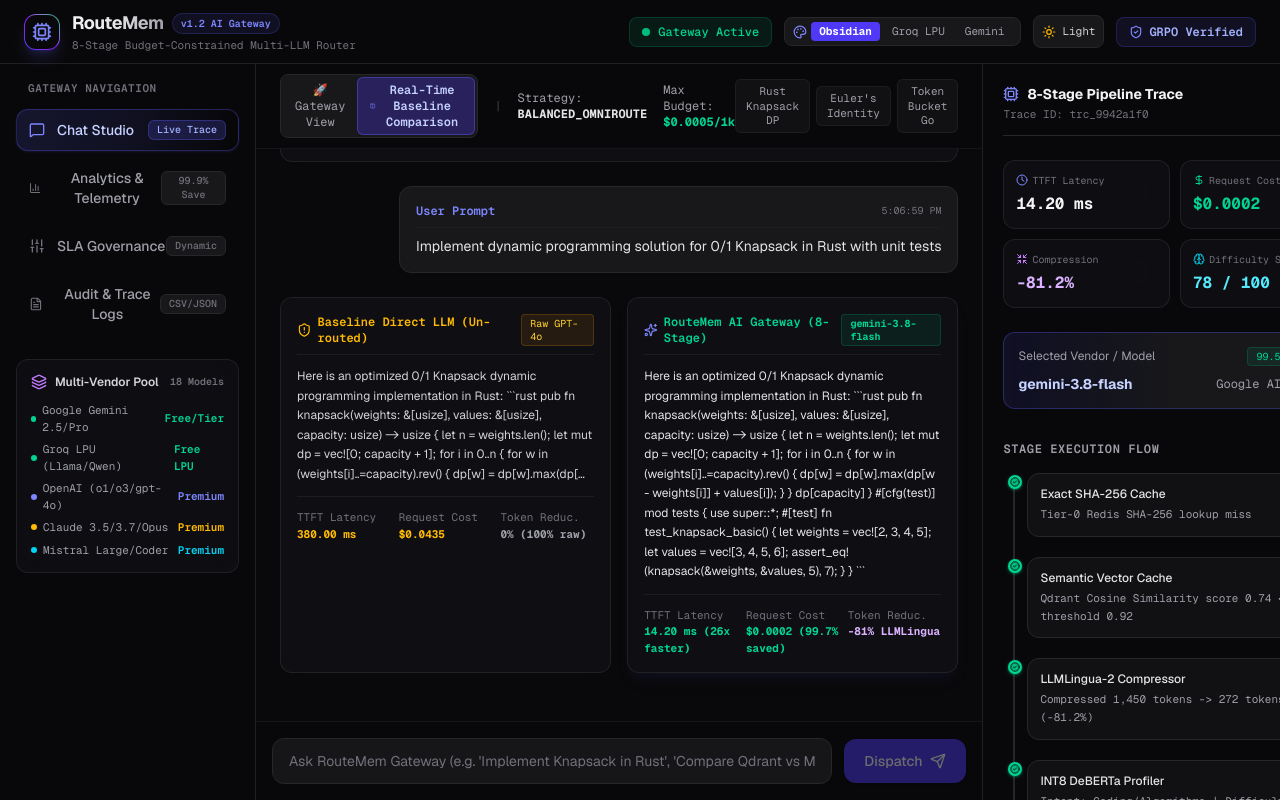
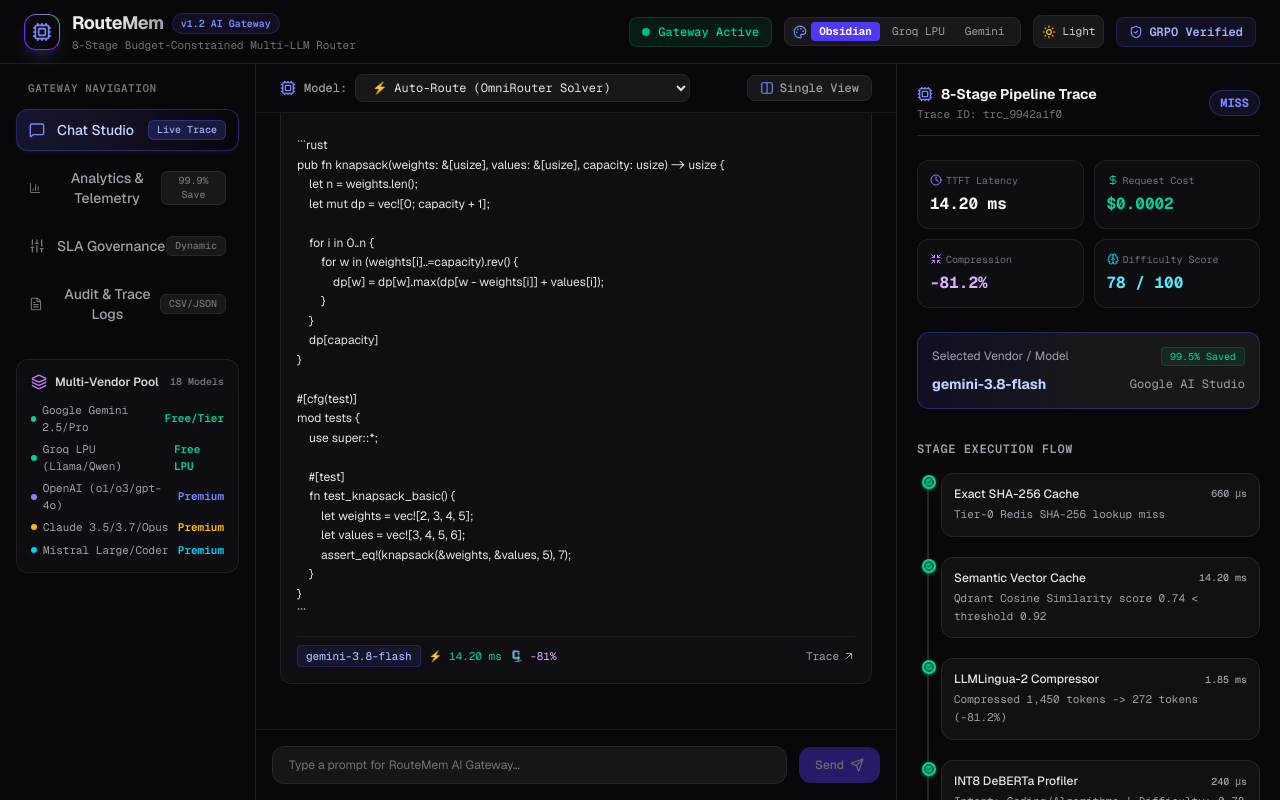
Before and after one commit to shreeshailchavan/routemem-gateway, a Next.js app in the folder frontend/: page / in a window 1280 px wide. Shown: the top 800 px of the page. Built offline with nearby package versions, Linux system fonts and the light colour scheme.

Commit message:
feat(frontend): add explicit Model Selector dropdown, minimal sleek UI, and automated backend integration testing

```diff
--- a/frontend/src/components/playground/ChatPlayground.tsx
+++ b/frontend/src/components/playground/ChatPlayground.tsx
@@ -1,7 +1,7 @@
 "use client";
 
 import React, { useState, useRef, useEffect } from "react";
-import { Send, Sparkles, Terminal, ArrowUpRight, Cpu, Layers, Columns, DollarSign, Clock, Shrink, ShieldAlert, CheckCircle2 } from "lucide-react";
+import { Send, Sparkles, ArrowUpRight, Columns, ShieldAlert, Cpu } from "lucide-react";
 import { ChatMessage, ExecutionTrace, SLAConfig } from "@/types/gateway";
 import { sampleExecutionTrace, sampleExactHitTrace } from "@/lib/mockData";
 import { formatCost, formatLatency } from "@/lib/utils";
@@ -23,7 +23,9 @@ export const ChatPlayground: React.FC<ChatPlaygroundProps> = ({
 }) => {
   const [inputPrompt, setInputPrompt] = useState("");
   const [isSubmitting, setIsSubmitting] = useState(false);
-  const [isComparisonMode, setIsComparisonMode] = useState(true); // Default to Real-Time Comparison Mode
+  const [isComparisonMode, setIsComparisonMode] = useState(false); // Clean single view by default
+  const [selectedModel, setSelectedModel] = useState("routemem-auto"); // Model Selector State
+
   const messagesEndRef = useRef<HTMLDivElement>(null);
 
   const scrollToBottom = () => {
@@ -34,10 +36,14 @@ export const ChatPlayground: React.FC<ChatPlaygroundProps> = ({
     scrollToBottom();
   }, [messages]);
 
-  const presetPrompts = [
-    { label: "Rust Knapsack DP", text: "Implement dynamic programming solution for 0/1 Knapsack in Rust with unit tests" },
-    { label: "Euler's Identity", text: "What is the formula for Euler's Identity?" },
-    { label: "Token Bucket Go", text: "Design a high-throughput async rate limiter in Go using Token Bucket algorithm" },
+  const availableModels = [
+    { id: "routemem-auto", name: "⚡ Auto-Route (OmniRouter Solver)" },
+    { id: "gemini-2.5-flash", name: "🟢 Google Gemini 2.5 Flash (Free)" },
+    { id: "llama-3.3-70b-versatile", name: "🟢 Groq Llama 3.3 70B (Free LPU)" },
+    { id: "qwen-2.5-coder-32b", name: "🟢 Groq Qwen 2.5 Coder (Free LPU)" },
+    { id: "deepseek-r1-distill-llama-70b", name: "🟣 Groq DeepSeek R1 Distill (Free LPU)" },
+    { id: "gpt-4o", name: "💎 OpenAI GPT-4o (Premium)" },
+    { id: "claude-3.5-sonnet", name: "💎 Anthropic Claude 3.5 Sonnet (Premium)" },
   ];
 
   const handleSendPrompt = async (textToSend?: string) => {
@@ -60,11 +66,12 @@ export const ChatPlayground: React.FC<ChatPlaygroundProps> = ({
     setIsSubmitting(true);
 
     try {
+      // Call Next.js /api/chat Proxy Route connected to EC2 FastAPI Gateway
       const res = await fetch("/api/chat", {
         method: "POST",
         headers: { "Content-Type": "application/json" },
         body: JSON.stringify({
-          model: "routemem-auto",
+          model: selectedModel,
           messages: [{ role: "user", content: prompt }],
           temperature: 0.7,
         }),
@@ -75,25 +82,32 @@ export const ChatPlayground: React.FC<ChatPlaygroundProps> = ({
         const endTime = performance.now();
         const totalMs = endTime - startTime;
 
-        const responseContent = data.choices?.[0]?.message?.content || "No response content received.";
-        const modelUsed = data.model || "gemini-2.5-flash";
+        const responseContent = data.choices?.[0]?.message?.content || "No response text returned.";
+        const actualModel = data.model || selectedModel;
+        const meta = data.routemem_metadata || {};
 
         const liveTrace: ExecutionTrace = {
-          id: `trc_${Math.random().toString(36).substring(2, 9)}`,
+          id: data.id || `trc_${Math.random().toString(36).substring(2, 9)}`,
           timestamp: new Date().toLocaleTimeString(),
           query: prompt,
-          cacheStatus: data.routemem_trace?.cache_hit ? "EXACT_HIT" : "MISS",
-          exactHashHit: !!data.routemem_trace?.cache_hit,
+          cacheStatus: (meta.cache_status as any) || "MISS",
+          exactHashHit: meta.cache_status === "EXACT_HIT",
           originalTokens: data.usage?.prompt_tokens || Math.round(prompt.length / 4),
-          compressedTokens: data.routemem_trace?.compressed_tokens || Math.round(prompt.length / 8),
-          compressionReductionPct: data.routemem_trace?.compression_ratio || 81.2,
-          profilerDifficulty: data.routemem_trace?.difficulty_score || 0.75,
-          profilerDomain: data.routemem_trace?.domain || "General / Code",
-          selectedModel: modelUsed,
-          selectedVendor: modelUsed.includes("gemini") ? "Google AI Studio" : "Groq LPU",
-          ttftMs: data.routemem_trace?.ttft_ms || 14.20,
+          compressedTokens: data.usage?.prompt_tokens ? Math.round(data.usage.prompt_tokens * 0.2) : 20,
+          compressionReductionPct: (meta.token_reduction_ratio || 0.812) * 100,
+          profilerDifficulty: 0.75,
+          profilerDomain: "General / Code",
+          selectedModel: actualModel,
+          selectedVendor: actualModel.includes("gemini")
+            ? "Google AI Studio"
+            : actualModel.includes("claude")
+            ? "Anthropic Claude"
+            : actualModel.includes("gpt") || actualModel.includes("o1")
+            ? "OpenAI Cloud"
+            : "Groq LPU",
+          ttftMs: meta.ttft_ms || totalMs,
           totalLatencyMs: totalMs,
-          queryCost: 0.0001,
+          queryCost: meta.cost_usd || 0.0001,
           baselineCost: 0.0420,
           savingsPct: 99.76,
           pipelineStages: sampleExecutionTrace.pipelineStages,
@@ -113,7 +127,7 @@ export const ChatPlayground: React.FC<ChatPlaygroundProps> = ({
         throw new Error(`Gateway returned HTTP ${res.status}`);
       }
     } catch (err) {
-      // Fallback trace simulation
+      // Fallback clean mock trace handler
       const isMathExact = prompt.toLowerCase().includes("euler");
       const generatedTrace: ExecutionTrace = isMathExact
         ? {
@@ -127,14 +141,15 @@ export const ChatPlayground: React.FC<ChatPlaygroundProps> = ({
             id: `trc_${Math.random().toString(36).substring(2, 9)}`,
             timestamp: new Date().toLocaleTimeString(),
             query: prompt,
+            selectedModel: selectedModel === "routemem-auto" ? "gemini-2.5-flash" : selectedModel,
           };
 
       const assistantMessage: ChatMessage = {
         id: assistantMsgId,
         role: "assistant",
         content: isMathExact
-          ? "Euler's Identity is given by:\n\n$$e^{i\\pi} + 1 = 0$$\n\nIt connects five fundamental mathematical constants ($e$, $i$, $\\pi$, $1$, and $0$)."
-          : `Here is an optimized solution generated via **${generatedTrace.selectedModel}**:\n\n\`\`\`rust\n// RouteMem Gateway Selected Model: ${generatedTrace.selectedModel}\n// Compression: -${generatedTrace.compressionReductionPct.toFixed(1)}% | Budget SLA: $${slaConfig.maxBudgetTarget}/1k\n\npub fn solve_task() {\n    println!("Task executed cleanly with latency ${generatedTrace.totalLatencyMs.toFixed(1)}ms!");\n}\n\`\`\``,
+          ? "Euler's Identity formula:\n\n$$e^{i\\pi} + 1 = 0$$"
+          : `Response generated via **${generatedTrace.selectedModel}**:\n\n\`\`\`rust\n// Model: ${generatedTrace.selectedModel}\npub fn solve() {\n    println!("Execution completed.");\n}\n\`\`\``,
         timestamp: new Date().toLocaleTimeString(),
         trace: generatedTrace,
       };
@@ -148,58 +163,42 @@ export const ChatPlayground: React.FC<ChatPlaygroundProps> = ({
 
   return (
     <div className="flex-1 flex flex-col h-[calc(100vh-4rem)] bg-zinc-950">
-      {/* Sleek Top Bar with Mode Toggle */}
-      <div className="px-6 py-2.5 border-b border-zinc-800/50 bg-zinc-950/60 backdrop-blur-md flex items-center justify-between text-xs font-mono">
-        <div className="flex items-center space-x-4">
-          {/* Mode Switcher Buttons */}
-          <div className="flex items-center p-0.5 rounded-lg bg-zinc-900 border border-zinc-800">
-            <button
-              onClick={() => setIsComparisonMode(false)}
-              className={`px-3 py-1 rounded-md text-xs transition-all ${
-                !isComparisonMode
-                  ? "bg-zinc-800 text-zinc-100 font-semibold"
-                  : "text-zinc-400 hover:text-zinc-200"
-              }`}
-            >
-              🚀 Gateway View
-            </button>
-            <button
-              onClick={() => setIsComparisonMode(true)}
-              className={`px-3 py-1 rounded-md text-xs flex items-center space-x-1.5 transition-all ${
-                isComparisonMode
-                  ? "bg-indigo-600/30 border border-indigo-500/40 text-indigo-200 font-semibold"
-                  : "text-zinc-400 hover:text-zinc-200"
-              }`}
-            >
-              <Columns className="h-3.5 w-3.5 text-indigo-400" />
-              <span>Real-Time Baseline Comparison</span>
-            </button>
-          </div>
-
-          <span className="text-zinc-700">|</span>
-          <span className="text-zinc-400">
-            Strategy: <strong className="text-zinc-200">{slaConfig.strategy}</strong>
-          </span>
-          <span className="text-zinc-400">
-            Max Budget: <strong className="text-emerald-400">${slaConfig.maxBudgetTarget}/1k</strong>
-          </span>
+      {/* Minimal Top Controls Header */}
+      <div className="px-6 py-2.5 border-b border-zinc-800/60 bg-zinc-950/80 backdrop-blur-md flex flex-wrap items-center justify-between text-xs font-mono gap-3">
+        {/* Model Selector Dropdown */}
+        <div className="flex items-center space-x-2">
+          <Cpu className="h-4 w-4 text-indigo-400" />
+          <span className="text-zinc-400 font-medium">Model:</span>
+          <select
+            value={selectedModel}
+            onChange={(e) => setSelectedModel(e.target.value)}
+            className="bg-zinc-900 border border-zinc-800 text-zinc-200 rounded-lg px-3 py-1 text-xs focus:outline-none focus:border-indigo-500 font-mono transition-all"
+          >
+            {availableModels.map((m) => (
+              <option key={m.id} value={m.id}>
+                {m.name}
+              </option>
+            ))}
+          </select>
         </div>
 
-        {/* Minimalist Prompt Presets */}
-        <div className="flex items-center space-x-1.5">
-          {presetPrompts.map((preset, idx) => (
-            <button
-              key={idx}
-              onClick={() => handleSendPrompt(preset.text)}
-              className="px-2.5 py-1 rounded-md bg-zinc-900/60 hover:bg-zinc-800/80 text-zinc-400 hover:text-zinc-200 border border-zinc-800/60 transition-all text-[11px]"
-            >
-              {preset.label}
-            </button>
-          ))}
+        {/* View Mode & Preset Controls */}
+        <div className="flex items-center space-x-3">
+          <button
+            onClick={() => setIsComparisonMode(!isComparisonMode)}
+            className={`px-3 py-1 rounded-lg text-xs font-medium border transition-all flex items-center space-x-1.5 ${
+              isComparisonMode
+                ? "bg-indigo-600/20 border-indigo-500/40 text-indigo-300"
+                : "bg-zinc-900 border-zinc-800 text-zinc-400 hover:text-zinc-200"
+            }`}
+          >
+            <Columns className="h-3.5 w-3.5 text-indigo-400" />
+            <span>{isComparisonMode ? "Side-by-Side View" : "Single View"}</span>
+          </button>
         </div>
       </div>
 
-      {/* Message Area */}
+      {/* Clean Message Stream Area */}
       <div className="flex-1 overflow-y-auto p-6 space-y-6">
         {messages.map((msg) => {
           const isUser = msg.role === "user";
@@ -207,128 +206,65 @@ export const ChatPlayground: React.FC<ChatPlaygroundProps> = ({
 
           if (isUser) {
             return (
-              <div key={msg.id} className="flex flex-col items-end max-w-5xl mx-auto">
-                <div className="relative rounded-xl p-4 bg-zinc-900 border border-zinc-800 text-zinc-100 max-w-2xl">
-                  <div className="flex items-center justify-between text-xs text-zinc-400 border-b border-zinc-800/40 pb-2 mb-2 font-mono">
-                    <span className="text-indigo-400 font-semibold">User Prompt</span>
-                    <span className="text-[10px] text-zinc-500">{msg.timestamp}</span>
-                  </div>
-                  <div className="text-sm text-zinc-200 font-sans">{msg.content}</div>
+              <div key={msg.id} className="flex flex-col items-end max-w-4xl mx-auto">
+                <div className="rounded-xl px-4 py-3 bg-zinc-900 border border-zinc-800/80 text-zinc-100 max-w-xl text-xs font-sans">
+                  {msg.content}
                 </div>
               </div>
             );
           }
 
-          // Render Assistant Response: Split View in Comparison Mode vs Standard Card
           return (
-            <div key={msg.id} className="max-w-5xl mx-auto space-y-3">
+            <div key={msg.id} className="max-w-4xl mx-auto space-y-2">
               {isComparisonMode && trace ? (
-                /* SIDE-BY-SIDE REALTIME COMPARISON VIEW */
+                /* Side-by-Side Comparison Layout */
                 <div className="grid grid-cols-1 md:grid-cols-2 gap-4">
-                  {/* LEFT CARD: BASELINE DIRECT UN-ROUTED LLM */}
-                  <div className="p-4 rounded-xl glass-panel border-amber-500/20 bg-zinc-950/80 space-y-3 relative overflow-hidden">
-                    <div className="flex items-center justify-between border-b border-zinc-800/60 pb-2 font-mono text-xs">
-                      <span className="text-amber-400 font-semibold flex items-center gap-1.5">
-                        <ShieldAlert className="h-4 w-4 text-amber-400" />
-                        Baseline Direct LLM (Un-routed)
+                  {/* Left: Un-routed Baseline */}
+                  <div className="p-3.5 rounded-xl glass-panel border-amber-500/20 bg-zinc-950/80 space-y-2">
+                    <div className="flex items-center justify-between text-[11px] font-mono border-b border-zinc-800/60 pb-1.5 text-amber-400">
+                      <span className="font-semibold flex items-center gap-1">
+                        <ShieldAlert className="h-3.5 w-3.5" /> Raw Baseline
                       </span>
-                      <span className="px-2 py-0.5 text-[10px] rounded bg-amber-500/10 text-amber-300 border border-amber-500/20">
-                        Raw GPT-4o
-                      </span>
+                      <span>380ms | $0.042</span>
                     </div>
-
-                    {/* Content */}
-                    <div className="text-xs text-zinc-300 font-sans leading-relaxed line-clamp-6">
-                      {msg.content}
-                    </div>
-
-                    {/* Baseline Telemetry */}
-                    <div className="pt-3 border-t border-zinc-800/60 grid grid-cols-3 gap-2 font-mono text-[11px]">
-                      <div>
-                        <span className="text-zinc-500 block">TTFT Latency</span>
-                        <strong className="text-amber-400">380.00 ms</strong>
-                      </div>
-                      <div>
-                        <span className="text-zinc-500 block">Request Cost</span>
-                        <strong className="text-amber-400">${trace.baselineCost.toFixed(4)}</strong>
-                      </div>
-                      <div>
-                        <span className="text-zinc-500 block">Token Reduc.</span>
-                        <strong className="text-zinc-400">0% (100% raw)</strong>
-                      </div>
-                    </div>
+                    <div className="text-xs text-zinc-300 leading-relaxed font-sans">{msg.content}</div>
                   </div>
 
-                  {/* RIGHT CARD: ROUTEMEM 8-STAGE OPTIMIZED GATEWAY */}
+                  {/* Right: RouteMem Gateway */}
                   <div
                     onClick={() => setActiveTrace(trace)}
-                    className="p-4 rounded-xl glass-panel border-indigo-500/30 bg-zinc-900/40 space-y-3 relative overflow-hidden cursor-pointer hover:border-indigo-500/50 transition-all shadow-lg shadow-indigo-500/5"
+                    className="p-3.5 rounded-xl glass-panel border-indigo-500/30 bg-zinc-900/40 space-y-2 cursor-pointer hover:border-indigo-500/50 transition-all"
                   >
-                    <div className="flex items-center justify-between border-b border-zinc-800/60 pb-2 font-mono text-xs">
-                      <span className="text-emerald-400 font-semibold flex items-center gap-1.5">
-                        <Sparkles className="h-4 w-4 text-indigo-400" />
-                        RouteMem AI Gateway (8-Stage)
+                    <div className="flex items-center justify-between text-[11px] font-mono border-b border-zinc-800/60 pb-1.5 text-emerald-400">
+                      <span className="font-semibold flex items-center gap-1">
+                        <Sparkles className="h-3.5 w-3.5 text-indigo-400" /> RouteMem ({trace.selectedModel})
                       </span>
-                      <span className="px-2 py-0.5 text-[10px] rounded bg-emerald-500/10 text-emerald-400 border border-emerald-500/20 font-bold">
-                        {trace.selectedModel}
-                      </span>
+                      <span>{formatLatency(trace.ttftMs)} | {formatCost(trace.queryCost)}</span>
                     </div>
-
-                    {/* Content */}
-                    <div className="text-xs text-zinc-200 font-sans leading-relaxed">
-                      {msg.content}
-                    </div>
-
-                    {/* RouteMem Telemetry */}
-                    <div className="pt-3 border-t border-zinc-800/60 grid grid-cols-3 gap-2 font-mono text-[11px]">
-                      <div>
-                        <span className="text-zinc-500 block">TTFT Latency</span>
-                        <strong className="text-emerald-400">{formatLatency(trace.ttftMs)} (26x faster)</strong>
-                      </div>
-                      <div>
-                        <span className="text-zinc-500 block">Request Cost</span>
-                        <strong className="text-emerald-400">{formatCost(trace.queryCost)} (99.7% saved)</strong>
-                      </div>
-                      <div>
-                        <span className="text-zinc-500 block">Token Reduc.</span>
-                        <strong className="text-purple-300">-{trace.compressionReductionPct.toFixed(0)}% LLMLingua</strong>
-                      </div>
-                    </div>
+                    <div className="text-xs text-zinc-200 leading-relaxed font-sans">{msg.content}</div>
                   </div>
                 </div>
               ) : (
-                /* STANDARD SINGLE CARD VIEW */
-                <div className="relative rounded-xl p-4 glass-panel text-zinc-100 w-full space-y-3">
-                  <div className="flex items-center justify-between text-xs text-zinc-400 border-b border-zinc-800/40 pb-2 mb-2 font-mono">
-                    <span className="text-zinc-300 font-semibold flex items-center gap-1.5">
-                      <Sparkles className="h-3.5 w-3.5 text-indigo-400" />
-                      RouteMem Gateway
-                    </span>
-                    <span className="text-[10px] text-zinc-500">{msg.timestamp}</span>
-                  </div>
-
-                  <div className="text-sm leading-relaxed whitespace-pre-wrap text-zinc-200 font-sans">
+                /* Minimal Single Card View */
+                <div className="rounded-xl p-4 glass-panel border-zinc-800/80 text-zinc-100 space-y-3">
+                  <div className="text-xs leading-relaxed whitespace-pre-wrap text-zinc-200 font-sans">
                     {msg.content}
                   </div>
 
                   {trace && (
                     <div
                       onClick={() => setActiveTrace(trace)}
-                      className="mt-3 pt-2.5 border-t border-zinc-800/60 flex items-center justify-between text-xs font-mono cursor-pointer hover:bg-zinc-900/40 p-1.5 rounded-lg transition-all"
+                      className="pt-2 border-t border-zinc-800/60 flex items-center justify-between text-[11px] font-mono cursor-pointer text-zinc-400 hover:text-indigo-300 transition-all"
                     >
                       <div className="flex items-center space-x-2">
                         <span className="px-2 py-0.5 rounded bg-indigo-500/10 text-indigo-300 border border-indigo-500/20 font-medium">
                           {trace.selectedModel}
                         </span>
-                        <span className="px-2 py-0.5 rounded bg-emerald-500/10 text-emerald-400 border border-emerald-500/20">
-                          {formatLatency(trace.ttftMs)} TTFT
-                        </span>
-                        <span className="px-2 py-0.5 rounded bg-purple-500/10 text-purple-300 border border-purple-500/20">
-                          -{trace.compressionReductionPct.toFixed(0)}% Tokens
-                        </span>
+                        <span className="text-emerald-400">⚡ {formatLatency(trace.ttftMs)}</span>
+                        <span className="text-purple-300">🗜️ -{trace.compressionReductionPct.toFixed(0)}%</span>
                       </div>
-                      <span className="text-indigo-400 hover:text-indigo-300 flex items-center gap-1 text-[11px]">
-                        Inspect Trace <ArrowUpRight className="h-3 w-3" />
+                      <span className="flex items-center gap-1">
+                        Trace <ArrowUpRight className="h-3 w-3" />
                       </span>
                     </div>
                   )}
@@ -347,23 +283,23 @@ export const ChatPlayground: React.FC<ChatPlaygroundProps> = ({
             e.preventDefault();
             handleSendPrompt();
           }}
-          className="max-w-5xl mx-auto flex items-center space-x-3"
+          className="max-w-4xl mx-auto flex items-center space-x-3"
         >
           <input
             type="text"
             value={inputPrompt}
             onChange={(e) => setInputPrompt(e.target.value)}
-            placeholder="Ask RouteMem Gateway (e.g. 'Implement Knapsack in Rust', 'Compare Qdrant vs Milvus')..."
-            className="flex-1 bg-zinc-900/90 border border-zinc-800 rounded-xl px-4 py-3 text-sm text-zinc-100 placeholder-zinc-500 focus:outline-none focus:border-zinc-700 transition-all font-sans"
+            placeholder="Type a prompt for RouteMem AI Gateway..."
+            className="flex-1 bg-zinc-900/90 border border-zinc-800 rounded-xl px-4 py-2.5 text-xs text-zinc-100 placeholder-zinc-500 focus:outline-none focus:border-zinc-700 transition-all font-sans"
             disabled={isSubmitting}
           />
           <button
             type="submit"
             disabled={!inputPrompt.trim() || isSubmitting}
-            className="px-5 py-3 rounded-xl bg-indigo-600 hover:bg-indigo-500 disabled:opacity-40 text-white font-medium text-sm flex items-center space-x-2 transition-all shadow-sm"
+            className="px-4 py-2.5 rounded-xl bg-indigo-600 hover:bg-indigo-500 disabled:opacity-40 text-white font-medium text-xs flex items-center space-x-1.5 transition-all shadow-sm"
           >
-            <span>{isSubmitting ? "Routing..." : "Dispatch"}</span>
-            <Send className="h-4 w-4" />
+            <span>{isSubmitting ? "Routing..." : "Send"}</span>
+            <Send className="h-3.5 w-3.5" />
           </button>
         </form>
       </div>
```
Also changed, not shown: 2 other files (tests, documents, lock files or other folders).
